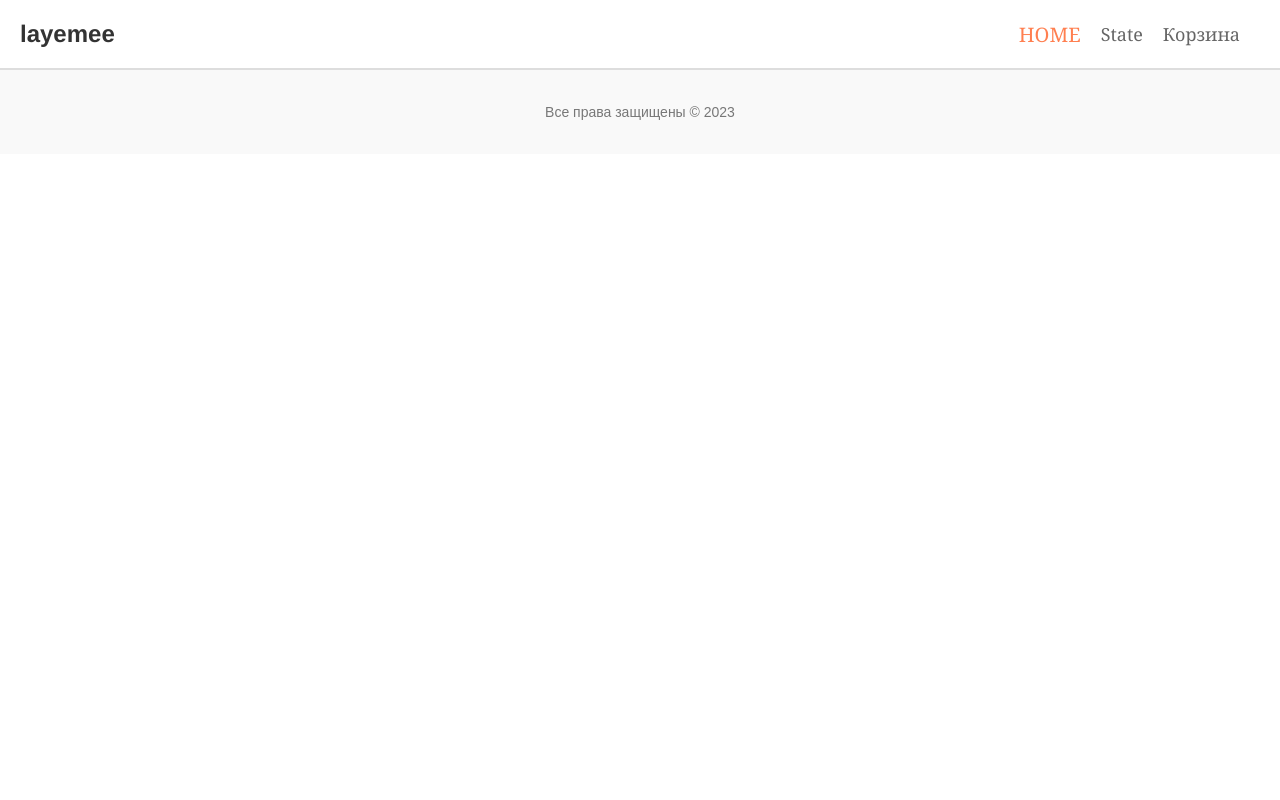
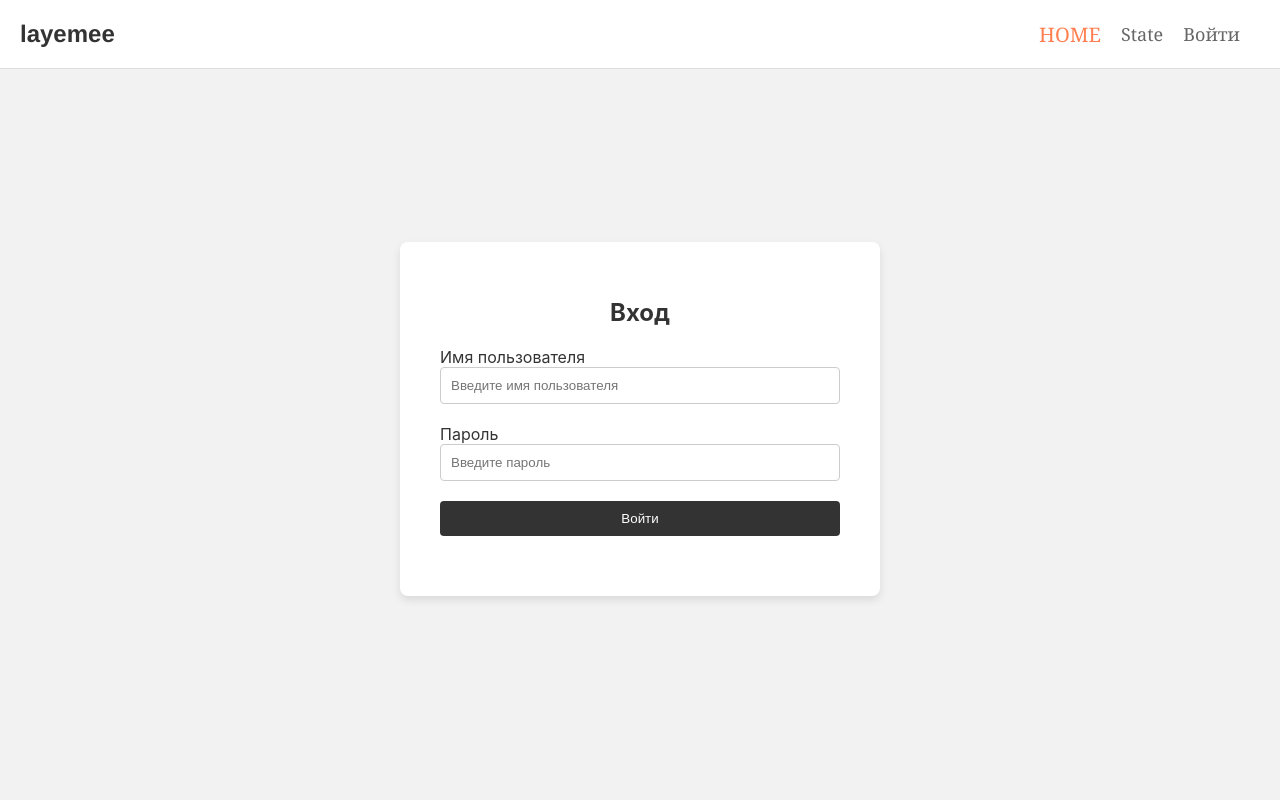
Before and after one commit to layemee11/practice-site-most, a React (Create React App) app: page /login in a window 1280 px wide. Shown: the top 800 px of the page. Built offline with nearby package versions, Linux system fonts and the light colour scheme; no server answers.

Commit message:
feat: add authorization

```diff
--- a/src/App.js
+++ b/src/App.js
@@ -7,6 +7,7 @@ import Header from "./components/Header";
 import Footer from "./components/Footer";
 import store from "./components/store/store";
 import Cart from "./components/pages/Cart";
+import Login from "./components/pages/Login";
 import { ToastContainer } from "react-toastify";
 import "react-toastify/dist/ReactToastify.css";
 import ProductDetails from "./components/pages/ProductDetails";
@@ -22,6 +23,7 @@ function App() {
             <Route path="/state" element={<State />} />
             <Route path="/cart" element={<Cart />} />
             <Route path="/products/:productId" element={<ProductDetails />} />
+            <Route path="/login" element={<Login />} />
           </Routes>
           <Footer />
           <ToastContainer />
--- a/src/components/Header.js
+++ b/src/components/Header.js
@@ -1,7 +1,17 @@
 import React from "react";
-import { Link } from "react-router-dom";
+import { useDispatch, useSelector } from "react-redux";
+import { Link, NavLink } from "react-router-dom";
+import { logout } from "./store/authSlice";
 
 function Header() {
+  const dispatch = useDispatch();
+  const auth = useSelector((state) => state.auth);
+  const isAuthenticated = auth.isAuthenticated;
+
+  const handleLogout = () => {
+    dispatch(logout());
+  };
+
   const headerStyle = {
     fontFamily: "Helvetica, Arial, sans-serif",
     backgroundColor: "#fff",
@@ -46,21 +56,50 @@ function Header() {
     textTransform: "uppercase",
   };
 
+  const logoutButtonStyle = {
+    fontSize: "18px",
+    fontWeight: "normal",
+    marginLeft: "20px",
+    padding: "8px 16px",
+    backgroundColor: "#FF7F50",
+    color: "#fff",
+    border: "none",
+    borderRadius: "5px",
+    cursor: "pointer",
+    transition: "background-color 0.3s ease-in-out",
+  };
+
   return (
     <header style={headerStyle}>
       <Link to="/" style={logoStyle}>
         layemee
       </Link>
       <nav style={navStyle}>
-        <Link to="/" style={homeLinkStyle} activeStyle={activeLinkStyle}>
+        <NavLink to="/" style={homeLinkStyle} activestyle={activeLinkStyle} end>
           Home
-        </Link>
-        <Link to="/state" style={linkStyle} activeStyle={activeLinkStyle}>
+        </NavLink>
+        <NavLink to="/state" style={linkStyle} activestyle={activeLinkStyle}>
           State
-        </Link>
-        <Link to="/cart" style={linkStyle} activeStyle={activeLinkStyle}>
-          Корзина
-        </Link>
+        </NavLink>
+        {isAuthenticated ? (
+          <NavLink to="/cart" style={linkStyle} activestyle={activeLinkStyle}>
+            Корзина
+          </NavLink>
+        ) : null}
+        {isAuthenticated ? (
+          <button
+            onClick={handleLogout}
+            style={logoutButtonStyle}
+            onMouseOver={(e) => (e.target.style.backgroundColor = "#e65c00")}
+            onMouseOut={(e) => (e.target.style.backgroundColor = "#FF7F50")}
+          >
+            Выйти
+          </button>
+        ) : (
+          <NavLink to="/login" style={linkStyle} activestyle={activeLinkStyle}>
+            Войти
+          </NavLink>
+        )}
       </nav>
     </header>
   );
--- a/src/components/pages/Home.js
+++ b/src/components/pages/Home.js
@@ -9,6 +9,7 @@ import "react-toastify/dist/ReactToastify.css";
 function Home() {
   const dispatch = useDispatch();
   const products = useSelector((state) => state.products);
+  const isLoggedIn = useSelector((state) => state.auth.isAuthenticated);
 
   useEffect(() => {
     dispatch(fetchProducts());
@@ -75,6 +76,22 @@ function Home() {
   };
 
   const handleAddToCart = (product) => {
+    if (!isLoggedIn) {
+      toast.error(
+        "Вы должны быть авторизованы для добавления товара в корзину",
+        {
+          position: "top-right",
+          autoClose: 2000,
+          hideProgressBar: true,
+          closeOnClick: true,
+          pauseOnHover: true,
+          draggable: false,
+          progress: undefined,
+        }
+      );
+      return;
+    }
+
     dispatch(addToCart(product));
     toast.success("Товар добавлен в корзину!", {
       position: "top-right",
@@ -104,6 +121,7 @@ function Home() {
             <button
               style={addToCartButtonStyle}
               onClick={() => handleAddToCart(item)}
+              //disabled={!isLoggedIn}
             >
               Добавить в корзину
             </button>
--- /dev/null
+++ b/src/components/pages/Login.js
@@ -0,0 +1,217 @@
+import React, { useState, useEffect } from "react";
+import { useDispatch, useSelector } from "react-redux";
+import { login } from "../store/authSlice";
+import { FiAlertCircle } from "react-icons/fi";
+import { motion } from "framer-motion";
+import { useNavigate } from "react-router-dom";
+import { LineWobble } from "@uiball/loaders";
+
+function Login() {
+  const dispatch = useDispatch();
+  const isLoggedIn = useSelector((state) => state.auth.isAuthenticated);
+  const user = useSelector((state) => state.auth.user);
+  const error = useSelector((state) => state.auth.error);
+  const [username, setUsername] = useState("");
+  const [password, setPassword] = useState("");
+  const [isLoading, setIsLoading] = useState(false);
+  const navigate = useNavigate();
+
+  useEffect(() => {
+    if (isLoggedIn) {
+      const timer = setTimeout(() => {
+        navigate("/");
+      }, 2000);
+
+      return () => {
+        clearTimeout(timer);
+      };
+    }
+  }, [isLoggedIn]);
+
+  const handleLogin = async (e) => {
+    e.preventDefault();
+    setIsLoading(true);
+
+    const credentials = { username, password };
+    console.log("Отправляем запрос на сервер:", credentials);
+
+    try {
+      await dispatch(login(credentials));
+      setTimeout(() => {
+        setIsLoading(false);
+      }, 2000);
+    } catch (error) {
+      console.log("Ошибка:", error);
+      setIsLoading(false);
+    }
+  };
+
+  const getErrorMessage = () => {
+    if (error === "Invalid credentials") {
+      return "Неправильно введен логин или пароль";
+    }
+    return error;
+  };
+
+  const getWelcomeMessage = () => {
+    if (user) {
+      const { firstName, lastName } = user;
+      return (
+        <h3 style={{ color: "#333", marginBottom: "10px" }}>
+          Добро пожаловать,
+          <br />
+          <span style={{ fontSize: "24px" }}>
+            {firstName} {lastName}!
+          </span>
+        </h3>
+      );
+    }
+    return null;
+  };
+
+  return (
+    <motion.div
+      initial={{ opacity: 0 }}
+      animate={{ opacity: 1 }}
+      exit={{ opacity: 0 }}
+    >
+      <div
+        style={{
+          display: "flex",
+          alignItems: "center",
+          justifyContent: "center",
+          minHeight: "100vh",
+          backgroundColor: "#f2f2f2",
+        }}
+      >
+        <div
+          style={{
+            display: "flex",
+            flexDirection: "column",
+            alignItems: "center",
+            justifyContent: "center",
+            width: "400px",
+            padding: "40px",
+            backgroundColor: "#fff",
+            borderRadius: "8px",
+            boxShadow: "0 4px 8px rgba(0, 0, 0, 0.1)",
+            textAlign: "center",
+            marginTop: "-100px",
+          }}
+        >
+          <h1 style={{ fontSize: "24px", marginBottom: "20px", color: "#333" }}>
+            Вход
+          </h1>
+          {error && (
+            <div
+              style={{
+                display: "flex",
+                alignItems: "center",
+                justifyContent: "center",
+                color: "#ff3b30",
+                marginBottom: "10px",
+              }}
+            >
+              <FiAlertCircle size={16} style={{ marginRight: "5px" }} />
+              {getErrorMessage()}
+            </div>
+          )}
+          {isLoggedIn && user && (
+            <div
+              style={{
+                display: "flex",
+                alignItems: "center",
+                justifyContent: "center",
+                color: "#00cc00",
+                marginBottom: "10px",
+              }}
+            >
+              {getWelcomeMessage()}
+            </div>
+          )}
+          <form
+            onSubmit={handleLogin}
+            style={{ marginBottom: "20px", textAlign: "left" }}
+          >
+            <label htmlFor="username" style={{ color: "#333" }}>
+              Имя пользователя
+            </label>
+            <input
+              type="text"
+              id="username"
+              value={username}
+              onChange={(e) => setUsername(e.target.value)}
+              placeholder="Введите имя пользователя"
+              style={{
+                width: "100%",
+                padding: "10px",
+                marginBottom: "20px",
+                border: "1px solid #ccc",
+                borderRadius: "4px",
+                boxSizing: "border-box",
+              }}
+            />
+            <label htmlFor="password" style={{ color: "#333" }}>
+              Пароль
+            </label>
+            <input
+              type="password"
+              id="password"
+              value={password}
+              onChange={(e) => setPassword(e.target.value)}
+              placeholder="Введите пароль"
+              style={{
+                width: "100%",
+                padding: "10px",
+                marginBottom: "20px",
+                border: "1px solid #ccc",
+                borderRadius: "4px",
+                boxSizing: "border-box",
+              }}
+            />
+            {isLoading ? (
+              <div
+                style={{
+                  display: "flex",
+                  alignItems: "center",
+                  justifyContent: "center",
+                  width: "100%",
+                  height: "100%",
+                  position: "absolute",
+                  top: 0,
+                  left: 0,
+                  backgroundColor: "rgba(0, 0, 0, 0.8)",
+                  zIndex: 999,
+                }}
+              >
+                <LineWobble
+                  size={80}
+                  lineWeight={5}
+                  speed={1.75}
+                  color="black"
+                />
+              </div>
+            ) : (
+              <button
+                type="submit"
+                style={{
+                  width: "100%",
+                  padding: "10px",
+                  backgroundColor: "#333",
+                  color: "#fff",
+                  border: "none",
+                  borderRadius: "4px",
+                  cursor: "pointer",
+                }}
+              >
+                Войти
+              </button>
+            )}
+          </form>
+        </div>
+      </div>
+    </motion.div>
+  );
+}
+
+export default Login;
--- /dev/null
+++ b/src/components/store/authSlice.js
@@ -0,0 +1,53 @@
+import { createSlice, createAsyncThunk } from "@reduxjs/toolkit";
+
+export const login = createAsyncThunk("auth/login", async (credentials) => {
+  const response = await fetch("https://dummyjson.com/auth/login", {
+    method: "POST",
+    headers: { "Content-Type": "application/json" },
+    body: JSON.stringify(credentials),
+  });
+
+  if (response.ok) {
+    const data = await response.json();
+    return data;
+  } else {
+    const errorData = await response.json();
+    throw new Error(errorData.message);
+  }
+});
+
+const authSlice = createSlice({
+  name: "auth",
+  initialState: {
+    user: null,
+    isAuthenticated: false,
+    error: null,
+  },
+  reducers: {
+    logout: (state) => {
+      state.user = null;
+      state.isAuthenticated = false;
+      state.error = null;
+    },
+  },
+  extraReducers: (builder) => {
+    builder
+      .addCase(login.pending, (state) => {
+        state.error = null;
+      })
+      .addCase(login.fulfilled, (state, action) => {
+        state.user = action.payload;
+        state.isAuthenticated = true;
+        state.error = null;
+      })
+      .addCase(login.rejected, (state, action) => {
+        state.user = null;
+        state.isAuthenticated = false;
+        state.error = action.error.message;
+      });
+  },
+});
+
+export const { logout } = authSlice.actions;
+
+export default authSlice.reducer;
--- a/src/components/store/store.js
+++ b/src/components/store/store.js
@@ -2,12 +2,14 @@ import { configureStore } from "@reduxjs/toolkit";
 import productsReducer, { fetchProducts } from "./productsSlice";
 import cartReducer from "./cartSlice";
 import productDetailsReducer from "./productDetailsSlice";
+import authReducer from "./authSlice";
 
 const store = configureStore({
   reducer: {
     products: productsReducer,
     cart: cartReducer,
     productDetails: productDetailsReducer,
+    auth: authReducer,
   },
 });
 
```
Also changed, not shown: package.json (+7 -0 lines), 1 other file (tests, documents, lock files or other folders).
